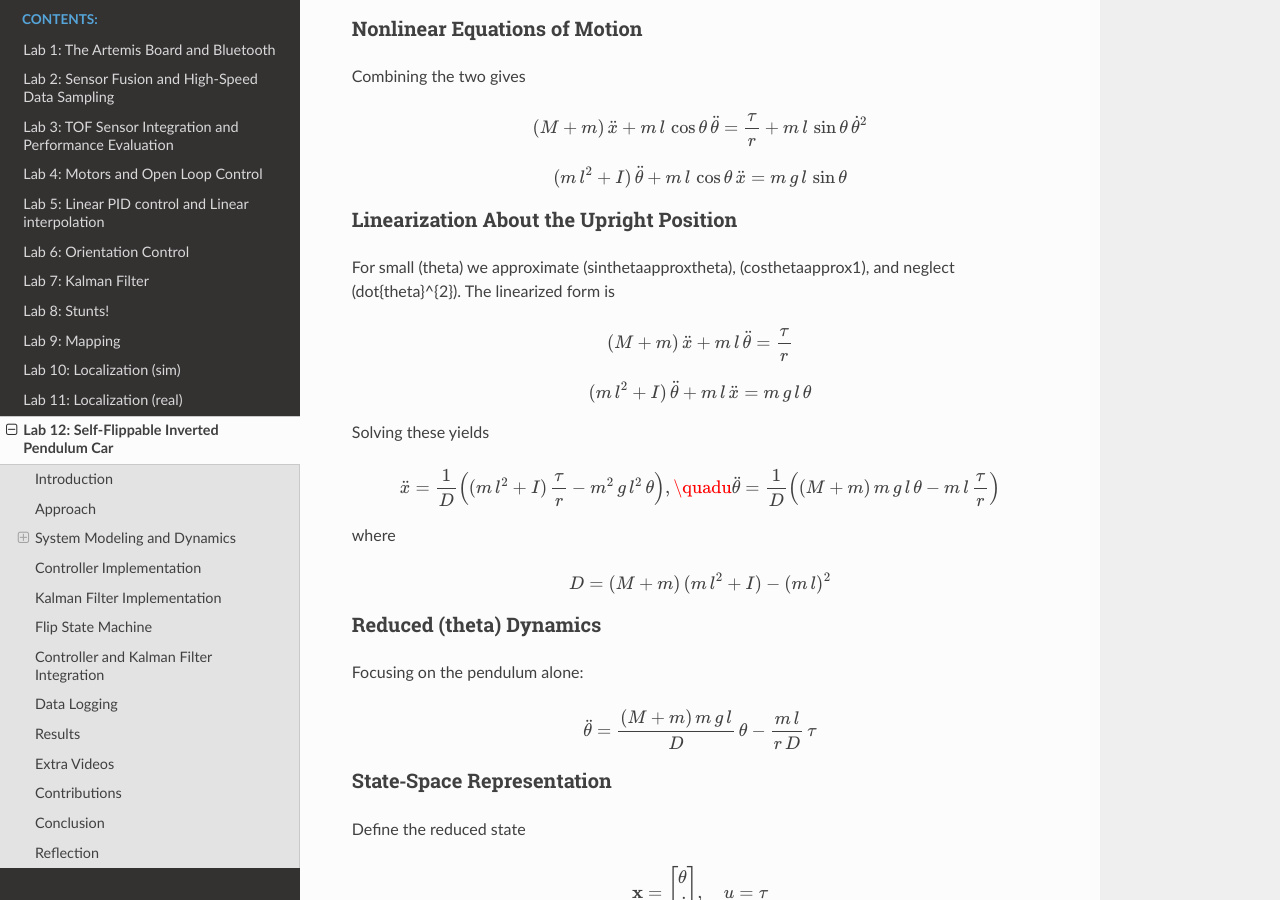
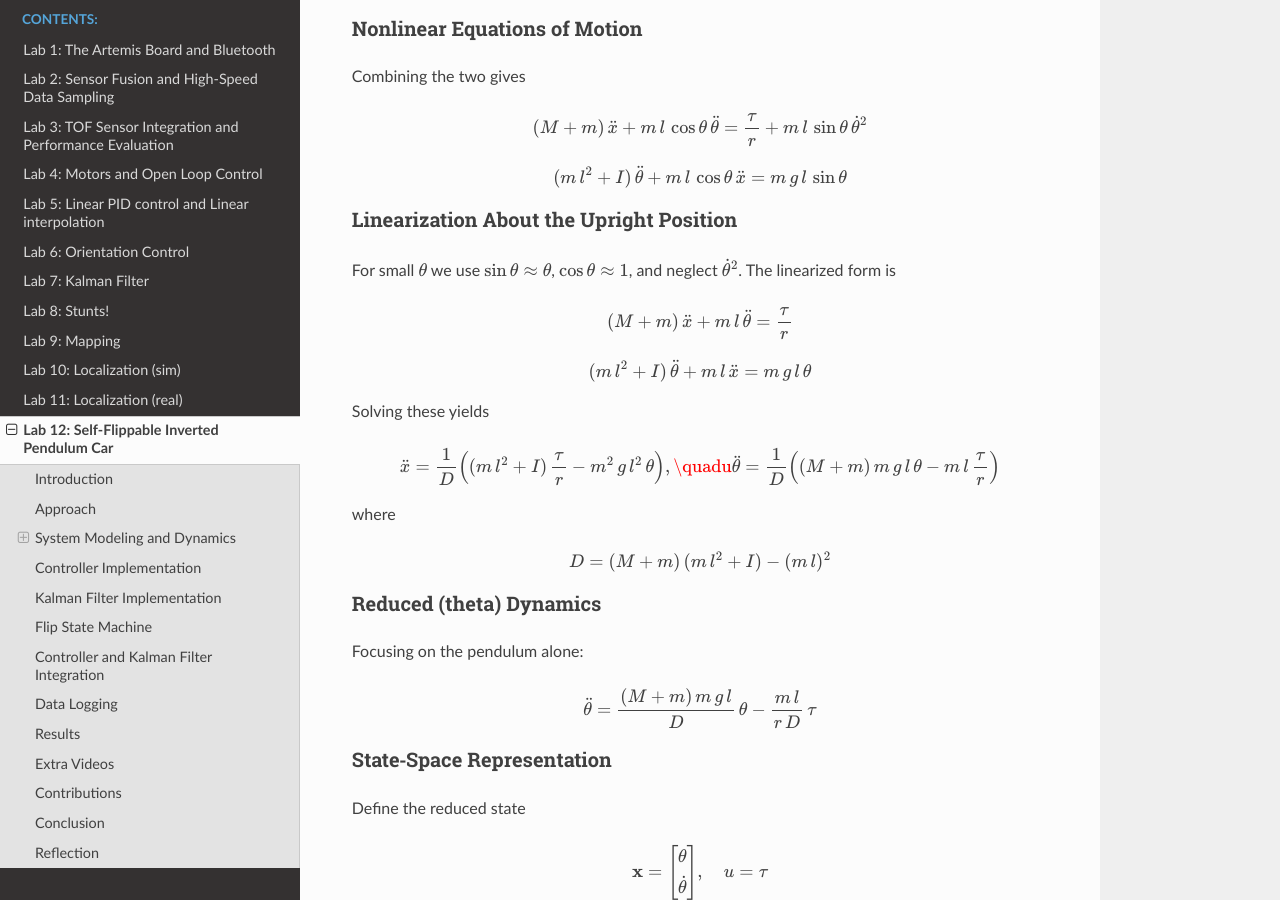
Before and after one commit to nskatti1/Fast-Robots, a Sphinx documentation site: the page built from docs/lab12.rst, in a window 1280 px wide and 900 px high, scrolled down 3234 px. Built offline with Sphinx 7.4.7 and the Read the Docs theme 3.1.0, drawn with Linux system fonts in a browser that asks for light colours; pages that are not in the unit, such as notebooks, are missing from menus.

Commit message:
Update lab12.rst

```diff
--- a/docs/lab12.rst
+++ b/docs/lab12.rst
@@ -179,8 +179,7 @@ Combining the two gives
 
 Linearization About the Upright Position
 ^^^^^^^^^^
-
-For small \(\theta\) we approximate \(\sin\theta\approx\theta\), \(\cos\theta\approx1\), and neglect \(\dot{\theta}^{2}\).  The linearized form is
+For small :math:`\theta` we use   :math:`\sin\theta\approx\theta`,  :math:`\cos\theta\approx1`,  and neglect :math:`\dot\theta^2`.  The linearized form is
 
 .. math::
 
```
